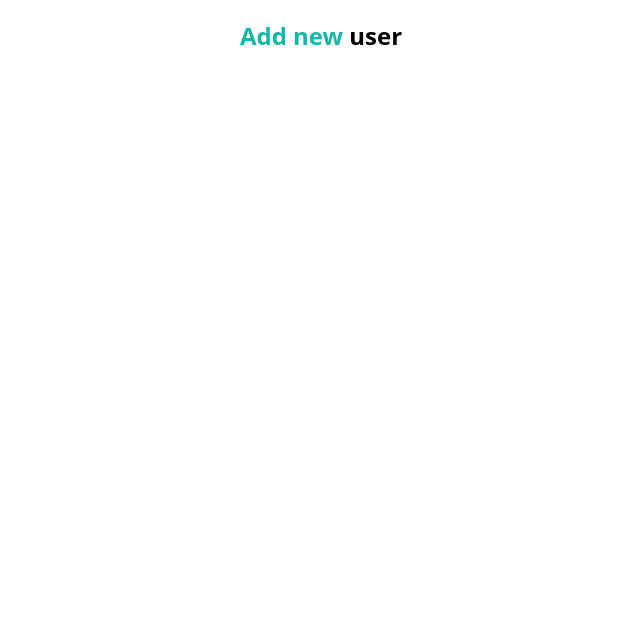
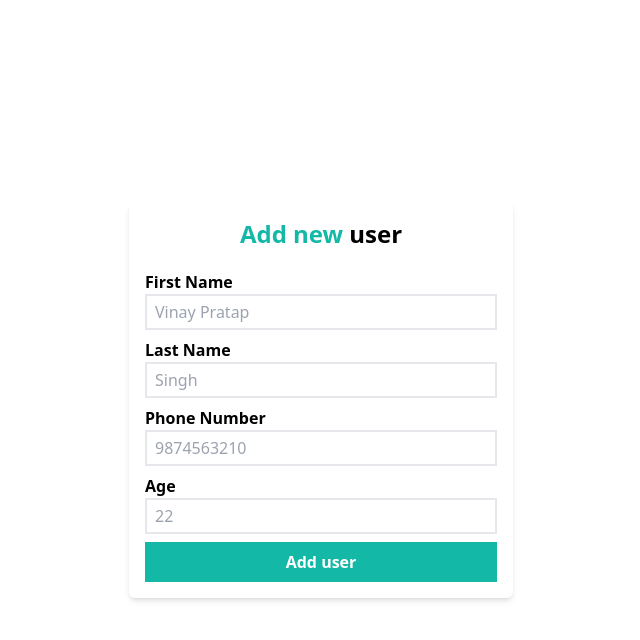
Before and after one commit to Vinay-Pratap-Singh/CRUD-user-details-assignment, a React (Create React App) app: page /user in a window 1280 px wide. Shown: the top 640 px of the page, without its empty margins (319-959 px from the left). Built offline with nearby package versions, Linux system fonts and the light colour scheme.

Commit message:
feat: created user page for user creation and updation

```diff
--- a/src/Pages/User.tsx
+++ b/src/Pages/User.tsx
@@ -1,11 +1,167 @@
 import React from "react";
+import { useForm, SubmitHandler } from "react-hook-form";
+
+interface IformData {
+  _id?: string;
+  firstName: string;
+  lastName: string;
+  phoneNumber: string;
+  age: number;
+}
 
 const User = () => {
+  const {
+    register,
+    handleSubmit,
+    watch,
+    formState: { errors },
+  } = useForm<IformData>();
+
+  // function to handle the form submit
+  const onFormSubmit: SubmitHandler<IformData> = (data) => {
+    console.log(data);
+  };
+
   return (
-    <div className="space-y-5 mt-5">
-      <h1 className="text-center text-2xl font-bold">
-        <span className="text-teal-500">Add new</span> user
-      </h1>
+    <div className="flex flex-col items-center justify-center h-screen ">
+      <div className="w-96 shadow-md p-4 rounded-md space-y-5">
+        <h1 className="text-center text-2xl font-bold">
+          <span className="text-teal-500">Add new</span> user
+        </h1>
+
+        {/* adding the form to take user input */}
+        <form onSubmit={handleSubmit(onFormSubmit)} className="space-y-2">
+          {/* for user first name */}
+          <section className="w-full">
+            <label htmlFor="firstName" className="font-bold">
+              First Name
+              <input
+                id="firstName"
+                className={`px-2 py-1 border-2 w-full font-normal ${
+                  errors.firstName
+                    ? "focus:outline-red-500"
+                    : "focus:outline-teal-600 "
+                }`}
+                type="text"
+                placeholder="Vinay Pratap"
+                {...register("firstName", {
+                  required: {
+                    value: true,
+                    message: "Please enter your first name",
+                  },
+                  minLength: {
+                    value: 3,
+                    message: "First name should have atleast 3 characters",
+                  },
+                })}
+              />
+            </label>
+            {errors.firstName && (
+              <p className="text-red-500">{errors.firstName.message}</p>
+            )}
+          </section>
+
+          {/* for user last name */}
+          <section className="w-full">
+            <label htmlFor="lastName" className="font-bold">
+              Last Name
+              <input
+                id="lastName"
+                className={`px-2 py-1 border-2 w-full font-normal ${
+                  errors.lastName
+                    ? "focus:outline-red-500"
+                    : "focus:outline-teal-600 "
+                }`}
+                type="text"
+                placeholder="Singh"
+                {...register("lastName", {
+                  required: {
+                    value: true,
+                    message: "Please enter your last name",
+                  },
+                  minLength: {
+                    value: 3,
+                    message: "last name should have atleast 3 characters",
+                  },
+                })}
+              />
+            </label>
+            {errors.lastName && (
+              <p className="text-red-500">{errors.lastName.message}</p>
+            )}
+          </section>
+
+          {/* for user phone number */}
+          <section className="w-full">
+            <label htmlFor="phoneNumber" className="font-bold">
+              Phone Number
+              <input
+                id="phoneNumber"
+                className={`px-2 py-1 border-2 w-full font-normal ${
+                  errors.phoneNumber
+                    ? "focus:outline-red-500"
+                    : "focus:outline-teal-600 "
+                }`}
+                type="number"
+                placeholder="9874563210"
+                {...register("phoneNumber", {
+                  required: {
+                    value: true,
+                    message: "Please enter your phone number",
+                  },
+                  minLength: {
+                    value: 10,
+                    message: "Please enter a valid phone number",
+                  },
+                  maxLength: {
+                    value: 10,
+                    message: "Please enter a valid phone number",
+                  },
+                  pattern: {
+                    value: /^(\+91[-\s]?)?[0]?(91)?[789]\d{9}$/,
+                    message: "Please enter a valid phone number",
+                  },
+                })}
+              />
+            </label>
+            {errors.phoneNumber && (
+              <p className="text-red-500">{errors.phoneNumber.message}</p>
+            )}
+          </section>
+
+          {/* for user age */}
+          <section className="w-full">
+            <label htmlFor="age" className="font-bold">
+              Age
+              <input
+                id="age"
+                className={`px-2 py-1 border-2 w-full font-normal ${
+                  errors.age
+                    ? "focus:outline-red-500"
+                    : "focus:outline-teal-600 "
+                }`}
+                type="number"
+                placeholder="22"
+                {...register("age", {
+                  required: {
+                    value: true,
+                    message: "Please enter your age",
+                  },
+                })}
+              />
+            </label>
+            {errors.age && <p className="text-red-500">{errors.age.message}</p>}
+          </section>
+
+          {/* submit button */}
+          <button
+            type="submit"
+            className="bg-teal-500 w-full text-white py-2 font-bold"
+          >
+            Add user
+          </button>
+        </form>
+      </div>
     </div>
   );
 };
```
